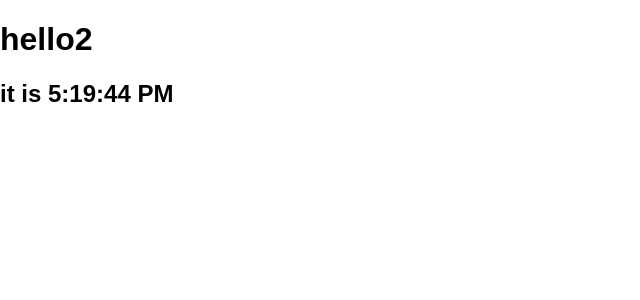
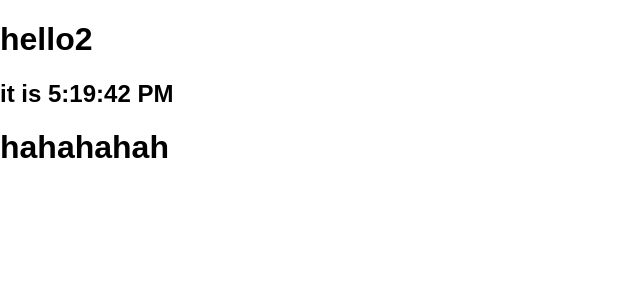
Before and after one commit to YupongUU/react-1, a React (Create React App) app: page / in a window 1280 px wide. Shown: the top 300 px of the page, without its empty margins (0-640 px from the left). Built offline with nearby package versions, Linux system fonts and the light colour scheme.

Commit message:
react*12

```diff
--- /dev/null
+++ b/src/hello.js
@@ -0,0 +1,7 @@
+import React from "react";
+class Hello extends React.Component {
+  render() {
+    return <h1>hahahahah</h1>;
+  }
+}
+export default Hello;
--- a/src/index.js
+++ b/src/index.js
@@ -3,7 +3,7 @@ import ReactDOM from "react-dom";
 import "./index.css";
 import App from "./App";
 import registerServiceWorker from "./registerServiceWorker";
-
+import Hello from "./hello";
 function tick() {
   const ele = (
     <div>
@@ -11,6 +11,7 @@ function tick() {
       <h2>
         it is {new Date().toLocaleTimeString()}
       </h2>
+      <Hello />
     </div>
   );
 
```
Also changed, not shown: 7 other files (tests, documents, lock files or other folders).
